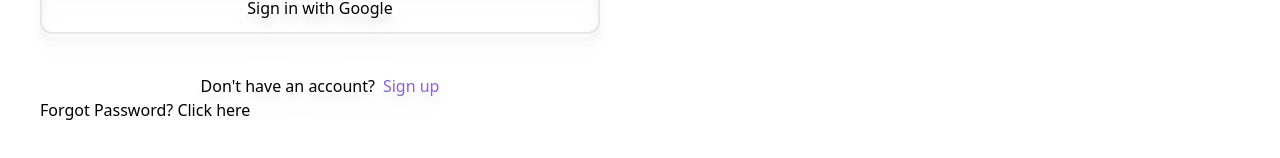
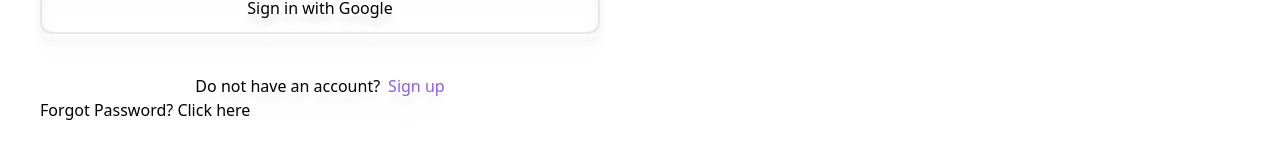
Before and after one commit to oslabs-beta/AWSome, a React (Vite) app: page / in a window 1280 px wide. Shown: the part 598-756 px from the top of the page. Built offline with nearby package versions, Linux system fonts and the light colour scheme; what amazon-cognito-identity-js would draw is missing.

Commit message:
corrected a

```diff
--- a/src/pages/Login.jsx
+++ b/src/pages/Login.jsx
@@ -90,7 +90,7 @@ function Login() {
                       <label className='ml-2 font-medium text-base' htmlFor='savePassword'>Remember for 30 days</label>
                     </div>
 
-                    <button className='hover:font-bold ml-2 font-medium text-violet-500 text-base' a href='/forgot'>Forgot Password</button>
+                    <button className='hover:font-bold ml-2 font-medium text-violet-500 text-base' href='/forgot'>Forgot Password</button>
                   </div>
                 </form>
                 <div className='mt-8 flex flex-col gap-y-4'>
@@ -98,7 +98,7 @@ function Login() {
                   <button className='drop-shadow-xl shadow-blue-600 flex rounded-xl py-3 border-2 border-gray-200 items-center justify-center gap-2 active:scale-[.98] active:duration-75 hover:scale-[1.01] ease-in-out transition-all'type='submit'>Sign in with Google</button>
                 </div>
                 <div className='mt-10 flex justify-center items-center'>
-                  <p className='font-medium text-base'>Don't have an account?</p>
+                  <p className='font-medium text-base'>Do not have an account?</p>
                   <button
                   className='text-violet-500 font-medium ml-2'
                   onClick={() => {
```
